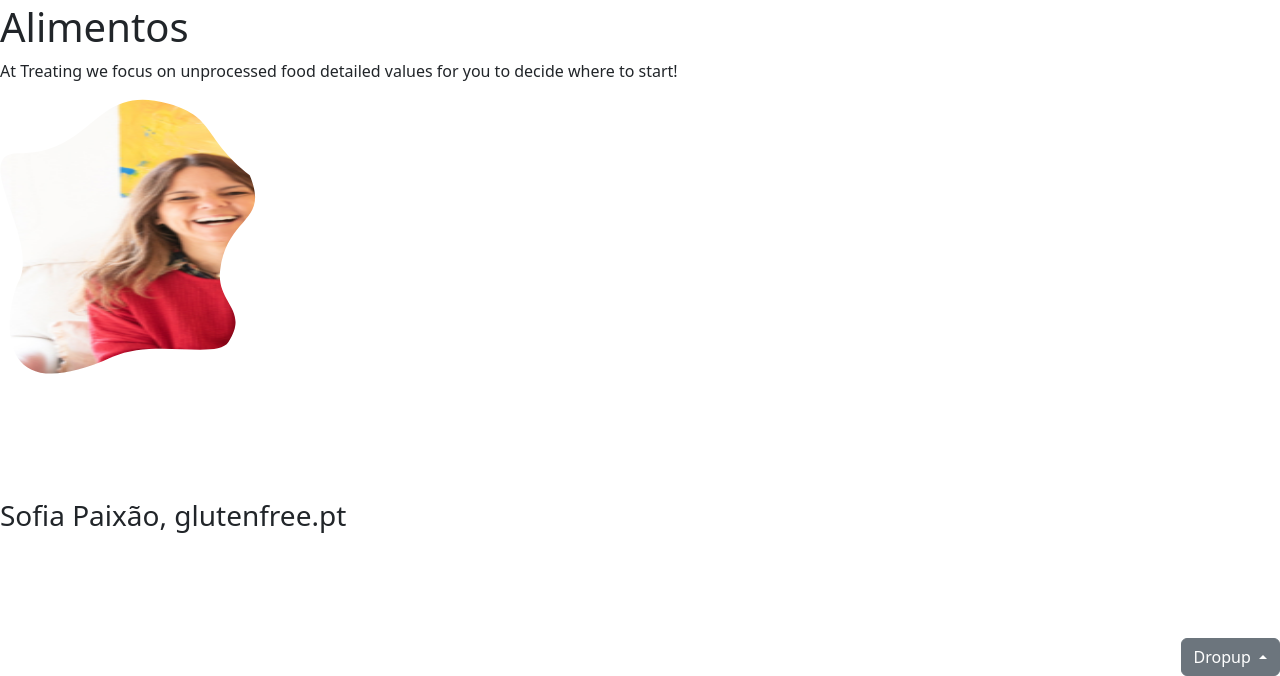
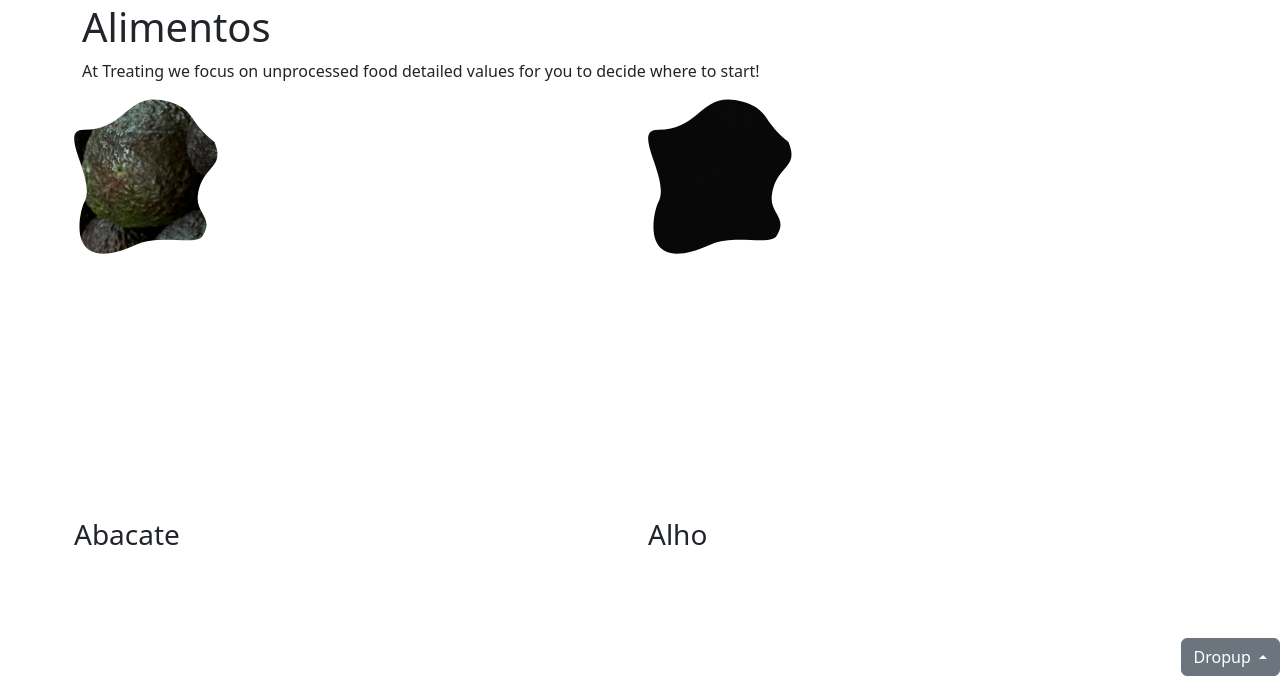
Before and after one commit to CarolinaFH4/treating_website, a PHP site: page /alimentos.php in a window 1280 px wide. Shown: the part 124-800 px from the top of the page. Run offline with PHP 8.4, Linux system fonts and the light colour scheme; some libraries are stand-ins or nearby versions; some web fonts are replaced.

Commit message:
Starting structure of Alimentos

```diff
--- a/alimentos.php
+++ b/alimentos.php
@@ -16,6 +16,10 @@
       mask-image: url(./media/icons/blob1.svg);
       -webkit-mask-repeat: no-repeat;
       mask-repeat: no-repeat;
+      mask-size: 9em;
+      background-image:cover;
+      background-position:center center;
+
     }
   </style>
 
@@ -24,7 +28,7 @@
 
   <?php include "header.php"?>
 
-  <main>
+  <main class=container>
     <div>
 
     </div>
@@ -36,13 +40,26 @@
         At Treating we focus on unprocessed food detailed values for you to decide where to start!
       </p>
     </div>
-    <section>
-      <div class="mask1">
-        <img src="/media/images/sofiapaixao.jpg" alt="Sofia Paixão, glutenfree.pt" width="600" height="400">
+
+    <section class="d-flex justify-content-center gap-3">
+
+      <div class="d-flex col-6 flex-column justify-content-between">
+        <div class="mask1 overflow-hidden ">
+          <img src="./media/images/abacate.jpg" alt="Sofia Paixão, glutenfree.pt" class="w-100">
+        </div>
+        <h3 mt-3>
+          Abacate
+        </h3>
       </div>
-      <h3>
-        Sofia Paixão, glutenfree.pt
-      </h3>
+
+      <div class="d-flex col-6 flex-column justify-content-between">
+        <div class="mask1 overflow-hidden ">
+          <img src="./media/images/alho.jpg" alt="Sofia Paixão, glutenfree.pt" class="w-100">
+        </div>
+        <h3>
+          Alho
+        </h3>
+      </div>
     </section>
   </main>
 
```
